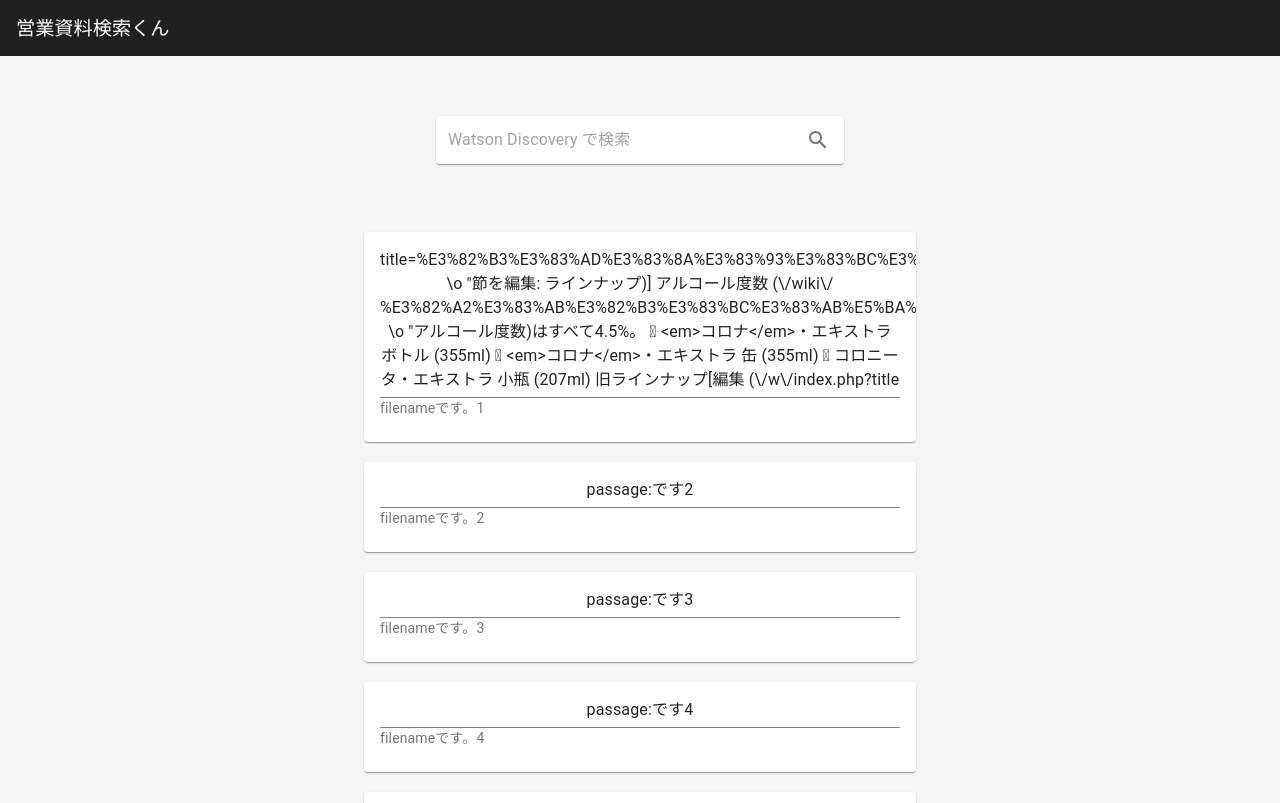
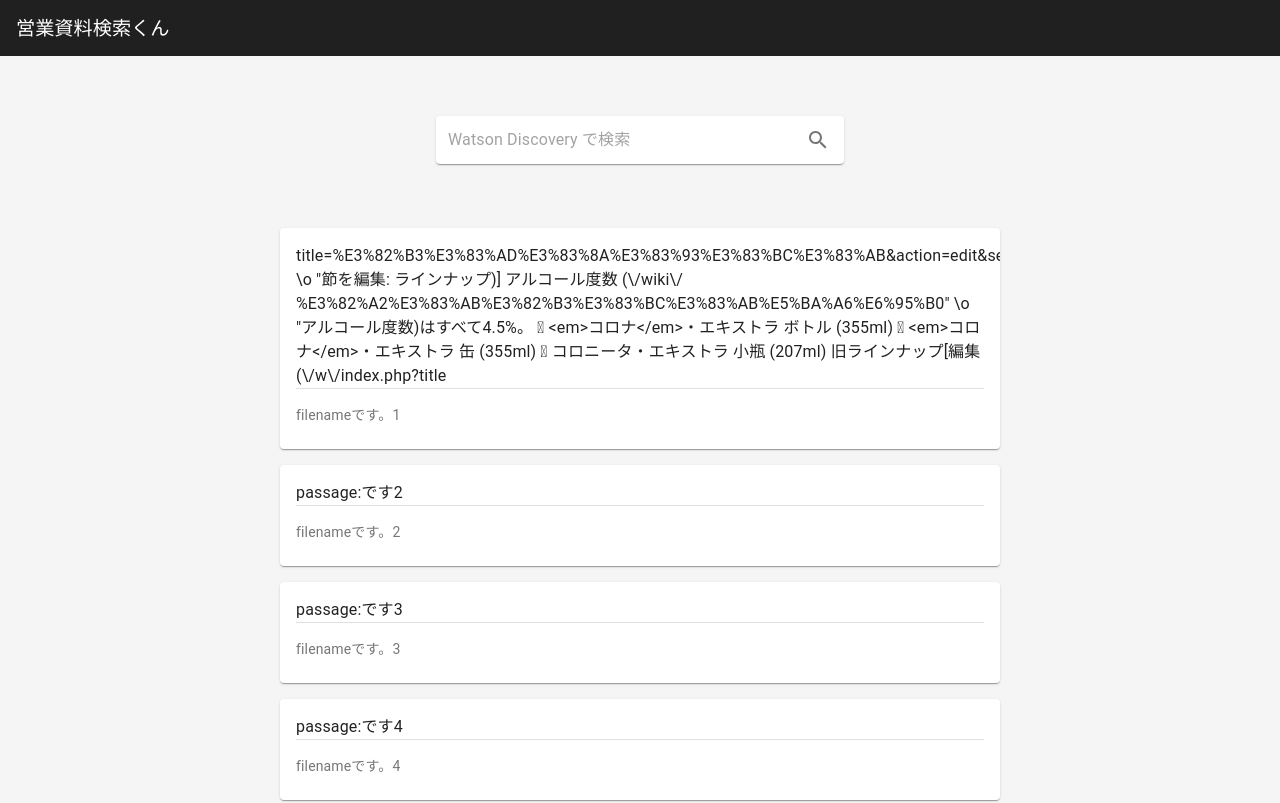
Before and after one commit to cloud-native-garage-method-japan-cohort/team-scorpius-frontend, a React (Vite) app: page / in a window 1280 px wide. Shown: the top 803 px of the page. Built offline with nearby package versions, Linux system fonts and the light colour scheme.

Commit message:
update; SearchResultCardコンポーネントを作成

```diff
--- /dev/null
+++ b/src/components/SearchResultCard/SearchResultCard.jsx
@@ -0,0 +1,34 @@
+import React from 'react';
+import { Card, CardContent, Typography, Divider, Grid } from '@material-ui/core';
+import { makeStyles } from '@material-ui/core/styles';
+
+const useStyles = makeStyles((theme) => ({
+  card: {
+    margin: theme.spacing(2),
+  },
+  filename: {
+    marginTop: theme.spacing(2),
+  },
+}));
+
+const SearchResultCard = ({ passage, filename }) => {
+  const classes = useStyles();
+
+  return (
+    <Grid item xs={12}>
+      <Card className={classes.card}>
+        <CardContent>
+          <Typography variant="body1" component="p" align="left">
+            {passage}
+          </Typography>
+          <Divider />
+          <Typography className={classes.filename} variant="body2" color="textSecondary" align="left">
+            {filename}
+          </Typography>
+        </CardContent>
+      </Card>
+    </Grid>
+  );
+};
+
+export default SearchResultCard;
--- a/src/pages/Top.jsx
+++ b/src/pages/Top.jsx
@@ -8,14 +8,12 @@ import {
   IconButton,
   Paper,
   InputBase,
-  Card,
-  CardContent,
-  Typography,
 } from "@material-ui/core";
 import SearchIcon from "@material-ui/icons/Search";
 
 import { queryDiscovery } from "../utils/index";
 import { MockSearchResult } from "../mock/MockSearchResult";
+import SearchResultCard from "../components/SearchResultCard/SearchResultCard";
 
 const useStyles = makeStyles((theme) => ({
   root: {
@@ -44,16 +42,8 @@ const useStyles = makeStyles((theme) => ({
   },
   container: {
     // TODO: レスポンシブ対応？？
-    // margin: "0 auto",
-    width: "600px"
+    width: "800px"
   },
-  card: {
-    margin: "20px auto",
-  },
-  filename: {
-    borderTop: "1px solid grey",
-    marginTop: "5px"
-  }
 }));
 
 const Top = () => {
@@ -98,20 +88,11 @@ const Top = () => {
       </form>
       <Grid className={classes.grid}>
         <Container className={classes.container}>
-          {/* TODO: コンポーネント化 */}
-          {MockSearchResult.result.map((data, index) => (<Grid key={index}>
-            <Card className={classes.card}>
-              <CardContent>
-                <Typography variant="body1" component="p">
-                  {data.passage}
-                </Typography>
-                <Typography className={classes.filename} variant="body2" color="textSecondary" align="left">
-                  {data.filename}
-                </Typography>
-              </CardContent>
-
-            </Card>
-          </Grid>)
+          {/* TODO: APIとの連携 */}
+          {MockSearchResult.result.map((data, index) => (
+            <Grid key={`SearchResultCard-${data.filename}-${index}`}>
+              <SearchResultCard filename={data.filename} passage={data.passage}/>
+            </Grid>)
           )}
         </Container>
       </Grid>
```
